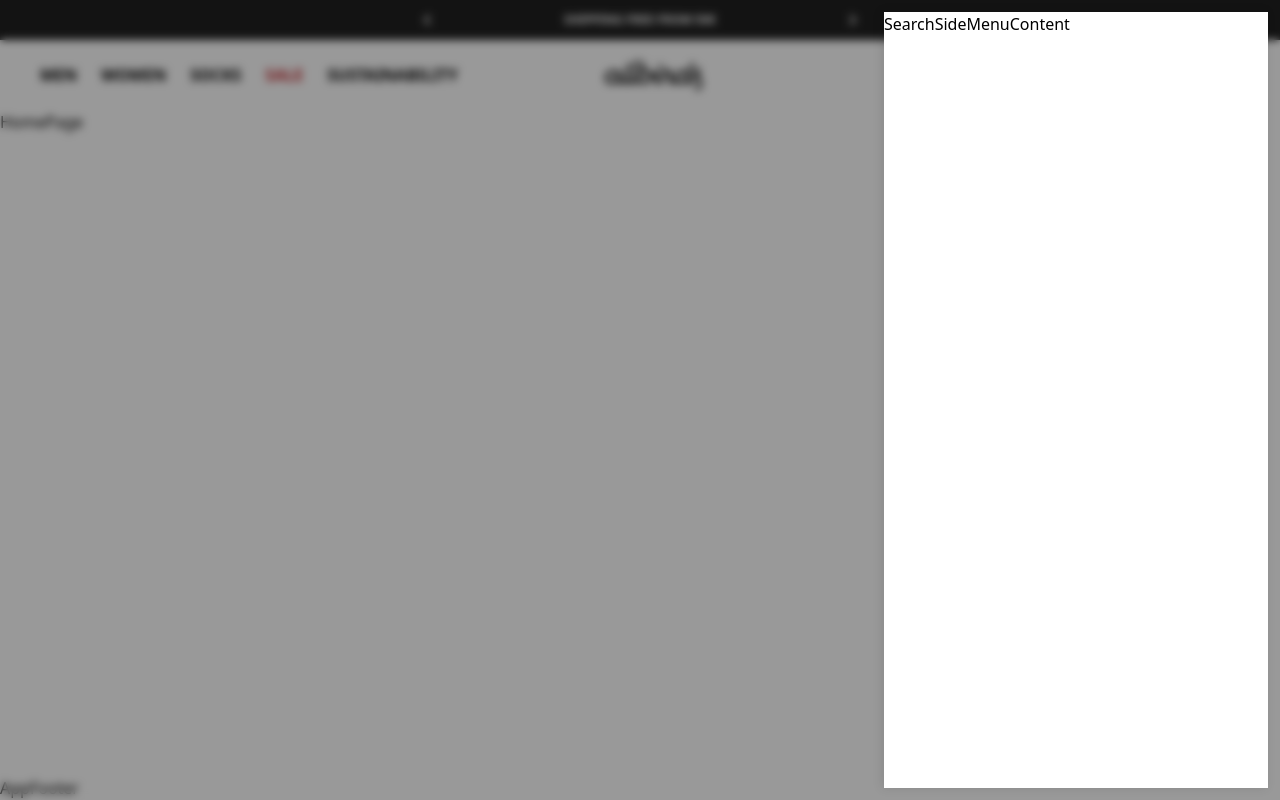
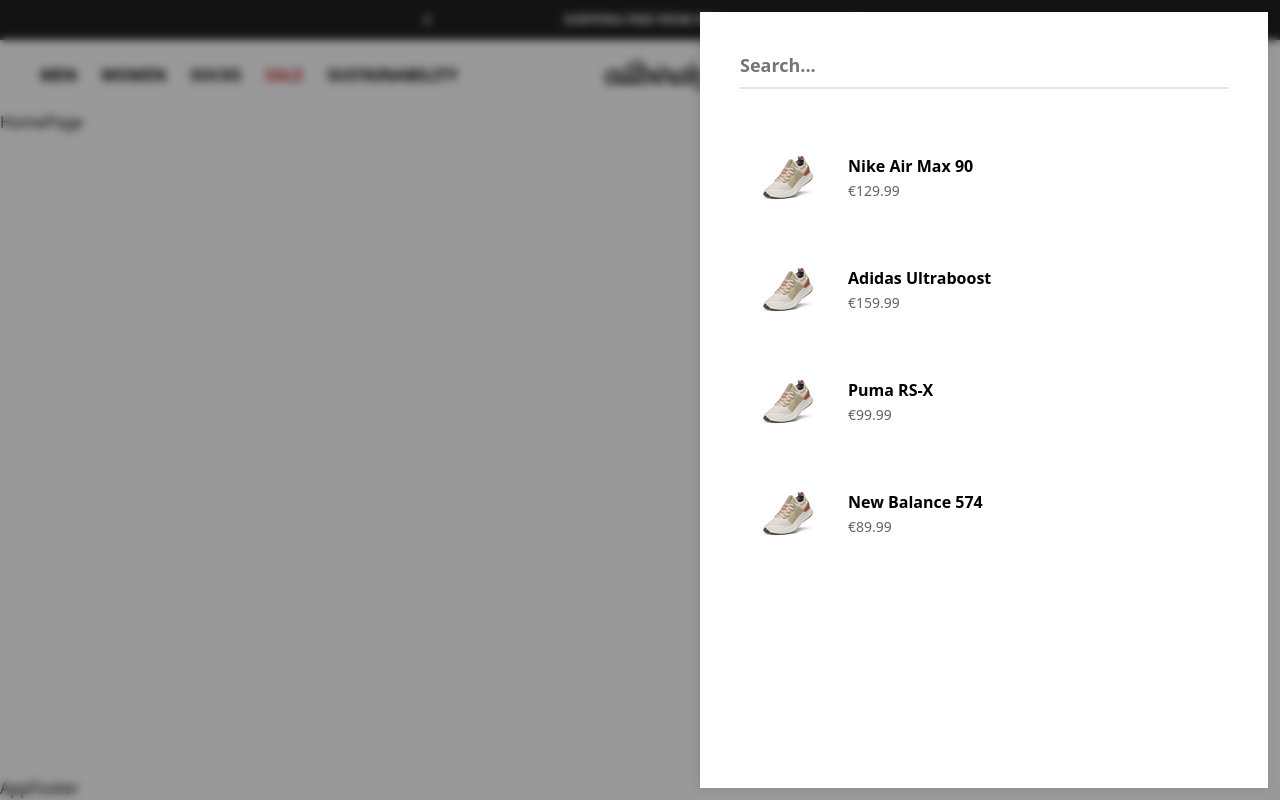
Before and after one commit to MarekTalpy/allbirds-clone, a React (Vite) app in the folder ui/: page / in a window 1280 px wide. Both pictures are taken after a click on the button 1084 px from the left and 75 px from the top of the page. Built offline with nearby package versions, Linux system fonts and the light colour scheme.

Commit message:
Add search list with items components

```diff
--- a/ui/src/components/MenuSideMenuContent.css
+++ b/ui/src/components/MenuSideMenuContent.css
@@ -10,13 +10,13 @@
   display: flex;
   align-items: center;
   justify-content: space-between;
-  padding: var(--spacing-8);
+  padding: var(--spacing-8) var(--spacing-10);
 }
 
 .menu-side-menu-content__main {
   flex: 1;
   overflow-y: auto;
-  padding: var(--spacing-8);
+  padding: var(--spacing-8) var(--spacing-10);
   scrollbar-width: none;
 }
 
--- a/ui/src/components/SearchSideMenuContent.css
+++ b/ui/src/components/SearchSideMenuContent.css
@@ -0,0 +1,15 @@
+@import '../styles/variables.css';
+
+.search-side-menu-content {
+  padding: var(--spacing-8) 0px;
+  height: 100%;
+  overflow-y: auto;
+}
+
+.search-side-menu-content__search-container {
+  padding: 0px var(--spacing-10);
+}
+
+.search-side-menu-content__main {
+  padding-top: var(--spacing-8);
+}
--- a/ui/src/components/SearchSideMenuContent.tsx
+++ b/ui/src/components/SearchSideMenuContent.tsx
@@ -1,3 +1,31 @@
-const SearchSideMenuContent = () => <>SearchSideMenuContent</>;
+import { useState } from 'react';
+
+import './SearchSideMenuContent.css';
+import GlobalSearch from './GlobalSearch';
+import { searchedProducts } from '@/mocks/searchedProducts';
+import SearchedProductsList from './SearchedProductsList';
+
+const SearchSideMenuContent = () => {
+  const [searchValue, setSearchValue] = useState('');
+
+  const handleSearchChange = (value: string) => {
+    setSearchValue(value);
+    console.log('Search input from child:', value);
+  };
+
+  return (
+    <div className="search-side-menu-content">
+      <section className="search-side-menu-content__search-container">
+        <GlobalSearch value={searchValue} onSearchChange={handleSearchChange} />
+      </section>
+      <section className="search-side-menu-content__main">
+        <ul>
+          <SearchedProductsList products={searchedProducts} />
+        </ul>
+        {/* <p>No results could be found.</p> */}
+      </section>
+    </div>
+  );
+};
 
 export default SearchSideMenuContent;
--- /dev/null
+++ b/ui/src/components/SearchedProductsItem.css
@@ -0,0 +1,18 @@
+@import '../styles/variables.css';
+
+.searched-products-item__wrapper {
+  display: flex;
+  align-items: center;
+  gap: var(--spacing-3);
+}
+
+.searched-products-item__name {
+  margin-bottom: var(--spacing-0-5);
+  font-size: var(--text-h6);
+  font-weight: bold;
+}
+
+.searched-products-item__price {
+  font-size: var(--text-base);
+  color: var(--text-subdued);
+}
--- /dev/null
+++ b/ui/src/components/SearchedProductsItem.tsx
@@ -0,0 +1,29 @@
+import { Link } from 'react-router';
+
+import type { ISearchedProduct } from '@/lib/types';
+import { formatPrice } from '@/lib/helpers';
+import './SearchedProductsItem.css';
+
+type SearchedProductsItemProps = {
+  product: ISearchedProduct;
+};
+
+const IMG_SIZE = 96;
+
+const SearchedProductsItem = ({ product }: SearchedProductsItemProps) => {
+  const { id, name, imgUrl, price } = product;
+
+  return (
+    <Link to={`/products/${id}`}>
+      <article className="searched-products-item__wrapper">
+        <img alt={name} src={imgUrl} width={IMG_SIZE} height={IMG_SIZE} loading="lazy"></img>
+        <div>
+          <h3 className="searched-products-item__name">{name}</h3>
+          <p className="searched-products-item__price">{formatPrice(price.amount)}</p>
+        </div>
+      </article>
+    </Link>
+  );
+};
+
+export default SearchedProductsItem;
--- /dev/null
+++ b/ui/src/components/SearchedProductsList.css
@@ -0,0 +1,9 @@
+@import '../styles/variables.css';
+
+.searched-products-list__item {
+  padding: var(--spacing-2) var(--spacing-10);
+}
+
+.searched-products-list__item:hover {
+  background-color: var(--background-secondary);
+}
--- /dev/null
+++ b/ui/src/components/SearchedProductsList.tsx
@@ -0,0 +1,17 @@
+import type { ISearchedProduct } from '@/lib/types';
+import SearchedProductsItem from './SearchedProductsItem';
+import './SearchedProductsList.css';
+
+type SearchedProductsListProps = {
+  products: ISearchedProduct[];
+};
+
+const SearchedProductsList = ({ products }: SearchedProductsListProps) => {
+  return products.map((product) => (
+    <li className="searched-products-list__item" key={product.id}>
+      <SearchedProductsItem product={product} />
+    </li>
+  ));
+};
+
+export default SearchedProductsList;
--- a/ui/src/components/layout/SideMenu.css
+++ b/ui/src/components/layout/SideMenu.css
@@ -5,7 +5,7 @@
   top: var(--spacing-3);
   right: var(--spacing-3);
   bottom: var(--spacing-3);
-  width: 384px;
+  width: 568px;
   height: calc(100vh - (var(--spacing-3) * 2));
   background-color: var(--background-primary);
   z-index: 200;
--- a/ui/src/styles/reset.css
+++ b/ui/src/styles/reset.css
@@ -31,6 +31,12 @@
   cursor: pointer;
 }
 
+input {
+  border: none;
+  outline: none;
+  background: transparent;
+}
+
 ul,
 ol {
   list-style: none;
```
